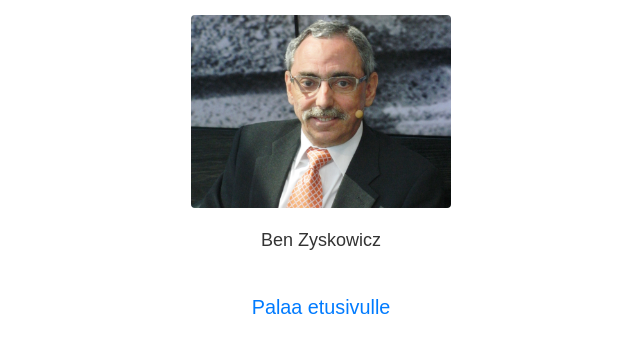
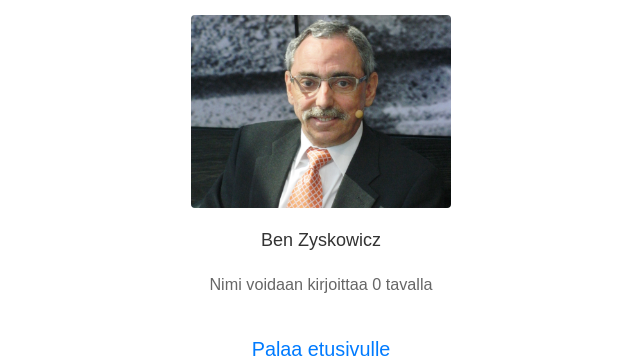
Before and after one commit to jvuori/ben, a Flask app: page /results in a window 1280 px wide. Shown: the top 364 px of the page, without its empty margins (319-959 px from the left). Run offline with Flask 3, Linux system fonts and the light colour scheme; data that the repository does not hold is empty.

Commit message:
Add total count of guesses

```diff
--- a/app.py
+++ b/app.py
@@ -120,15 +120,22 @@ def results():
     highlight_surname = request.args.get("highlight")
     db = get_db()
     cursor = db.cursor()
+
+    # Get all guesses ordered by count
     cursor.execute(
         "SELECT surname, count FROM guesses ORDER BY count DESC, surname ASC",
     )
     all_guesses = cursor.fetchall()
 
+    # Count total number of different variations
+    cursor.execute("SELECT COUNT(*) as total_variations FROM guesses")
+    total_variations = cursor.fetchone()["total_variations"]
+
     return render_template(
         "results.html",
         guesses=all_guesses,
         highlight_surname=highlight_surname,
+        total_variations=total_variations,
     )
 
 
--- a/templates/results.html
+++ b/templates/results.html
@@ -101,6 +101,13 @@
             color: #28a745;
             /* Green color for correct answer */
         }
+
+        .variations-count {
+            font-size: 0.9em;
+            /* Smaller text for variations count */
+            color: #666;
+            /* Slightly muted color */
+        }
     </style>
     <script>
         // Scroll to highlighted row if it exists
@@ -117,6 +124,7 @@
     <div class="container">
         <img src="{{ url_for('static', filename='ben.jpg') }}" alt="Kuva henkilöstä">
         <p>Ben Zyskowicz</p>
+        <p class="variations-count">Nimi voidaan kirjoittaa {{ total_variations }} tavalla</p>
         <p class="back-link"><a href="{{ url_for('index') }}">Palaa etusivulle</a></p>
         <table>
             <thead>
```
